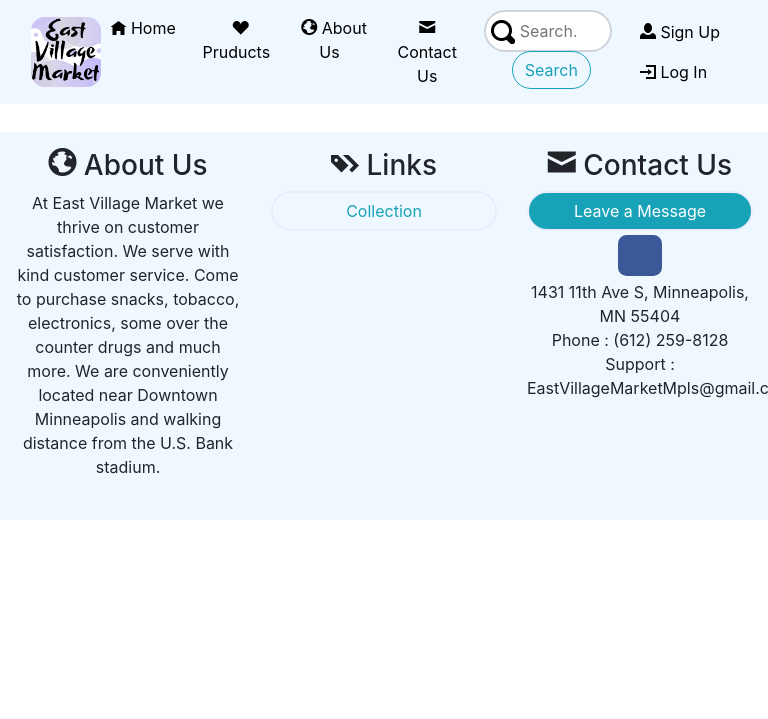
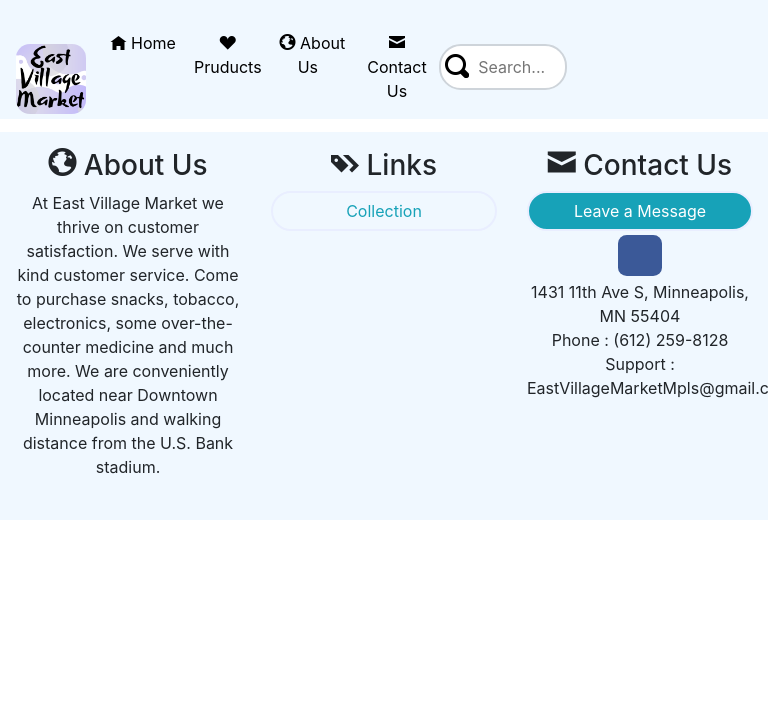
Before and after one commit to Ryadba/East-Village, an ASP.NET MVC app: page /Test in a window 768 px wide; the page is wider, and only the part inside the window is pictured. Shown: the top 719 px of that part. Run offline with ASP.NET Core 8 and stand-ins for ASP.NET MVC 5, Linux system fonts and the light colour scheme; the project's own start-up code is not run, and a stand-in starts its controllers and pages; some libraries are stand-ins or nearby versions; some web fonts are replaced.

Commit message:
Replaced Search button with Clickable Search Icon Navbar design modification

```diff
--- a/East Village/Content/style.css
+++ b/East Village/Content/style.css
@@ -136,17 +136,66 @@ input {
     border-radius: 22px;
     background-color: white;
     background-image: url('../Content/magnifying-glass-3x.png');
-    background-position: 5px 8px;
-    padding: 7px 34px;
-    margin: -1px 10px;
+    background-position: 4px 8px;
+    padding: 9px 10px 9px 37px;
+    margin: 10px 68px -11px 10px;
     background-repeat: no-repeat;
     transition: width 0.4s ease-in-out;
 }
 
-.searchM {
-    background-image: url('../Content/magnifying-glass-3x.png');
-    background-position: 4px 8px;
-    background-repeat: no-repeat;
+@media screen and (max-width: 768px) {
+    .searchM {
+        display: none;
+    }
+
+    .nav-item {
+        text-align: center !important
+    }
+
+    #searchName {
+        margin: 0px;
+    }
+
+    .logoC {
+        margin-top: -10px;
+        margin-bottom: -49px;
+        position: relative;
+    }
+
+    .navbar-toggler {
+        margin-top: -12px;
+        margin-bottom: 12px;
+    }
+
+    .userPanel {
+        margin-top: -336px;
+    }
+
+    .userPanelSignedIn {
+        margin-top: -330px;
+    }
+
+    .nav-item {
+        padding-top: 15px;
+    }
+
+    .linkPad {
+        padding: 0px 35px 0px;
+    }
+   }
+
+@media screen and (min-width: 768px) {
+    .searchMeg {
+        border-radius: 16px;
+        padding-bottom: 23px !important;
+        padding-right: 18px !important;
+        margin-top: -50px;
+        margin-left: 14px;
+        background-color: white;
+        background-image: url(../Content/magnifying-glass-3x.png);
+        background-position: 2px 2px;
+        background-repeat: no-repeat;
+    }
 }
 
 #searchName:focus {
@@ -280,6 +329,7 @@ input[type=checkbox]:checked ~ label > img {
         margin-bottom: 49px;
     }
 }
+
 @media (min-width: 576px) and (max-width:821px) {
 
     #js-top {
@@ -304,6 +354,7 @@ input[type=checkbox]:checked ~ label > img {
         margin-bottom: 260px;
     }
 }
+
 @media (min-width: 957px) and (max-width: 1053px) {
 
     #js-top {
@@ -311,6 +362,7 @@ input[type=checkbox]:checked ~ label > img {
         margin-bottom: 249px;
     }
 }
+
 @media (min-width: 1053px) and (max-width: 1500px) {
 
     #js-top {
--- a/East Village/Views/Home/About.cshtml
+++ b/East Village/Views/Home/About.cshtml
@@ -8,8 +8,7 @@
                 <h1>
                     <b>
                         At East Village Market we thrive on customer satisfaction.
-                        We serve with kind customer service. Come to purchase snacks, tobacco, electronics, some over
-                        the counter drugs and much more. We are conveniently located near Downtown Minneapolis and walking
+                        We serve with kind customer service. Come to purchase snacks, tobacco, electronics, some over-the-counter medicine and much more. We are conveniently located near Downtown Minneapolis and walking
                         distance from the U.S. Bank stadium. So if you are ever near the stadium or Elliot Park and need a snack, drink
                         or maybe a pack of smokes stop by East Village Market. We look forward to serving you.
                     </b>
--- a/East Village/Views/Shared/_Layout.cshtml
+++ b/East Village/Views/Shared/_Layout.cshtml
@@ -15,12 +15,11 @@
 <body>
     <!--Navbar-->
     <nav class="navbar navbar-default navbar-light navbar-expand-md fixed-top">
-
+        <a href="~/Home" class="navbar-brand mx-auto logoC navhov">
+            <img src="~/Content/EVM_Logo.png" alt="East Village Market" width="70" style="border-radius: 20%;" />
+        </a>
         <div class="container-fluid">
-            <a href="~/Home" class="navbar-brand mx-auto navhov">
-                <img src="~/Content/EVM_Logo.png" alt="East Village Market" width="70" style="border-radius: 20%;" />
-            </a>
-            <button class="navbar-toggler mx-auto" type="button" data-toggle="collapse"
+            <button class="navbar-toggler" type="button" data-toggle="collapse"
                     data-target="#navbarToggler1" aria-controls="navbarToggler1" aria-expanded="true" aria-label="Toggle navigation">
                 <span class="navbar-toggler-icon"></span>
             </button>
@@ -57,10 +56,10 @@
                 </ul>
                 <div class="nav-item">
                     @using (Html.BeginForm("Search", "Home", FormMethod.Post))
-                    {
-                        <input type="text" aria-label="Search" name="searchName" id="searchName" placeholder="Search..." />
-                        <button class="btn btn-outline-info" type="submit" value="Search" style="margin-left: 38px;border-radius: 22px;margin-bottom: 0.28rem!important;">Search</button>
-                    }
+                {
+                    <input type="text" aria-label="Search" name="searchName" id="searchName" placeholder="Search..." />
+                    <button class="btn searchMeg searchM" type="submit" value="Search"></button>
+            }
                 </div>
                 <!--Partial Login -->
                 @Html.Partial("_Login")
@@ -86,7 +85,9 @@
                         About Us
                     </h3>
                     <p>
-                        At East Village Market we thrive on customer satisfaction. We serve with kind customer service. Come to purchase snacks, tobacco, electronics, some over the counter drugs and much more.
+                        At East Village Market we thrive on customer satisfaction. We serve with kind customer service.
+                        Come to purchase snacks, tobacco, electronics,
+                        some over-the-counter medicine and much more.
                         We are conveniently located near Downtown Minneapolis and walking distance from the U.S. Bank stadium.
                     </p>
                 </div>
--- a/East Village/Views/Shared/_Login.cshtml
+++ b/East Village/Views/Shared/_Login.cshtml
@@ -10,12 +10,12 @@
         var CurrentUser = db.Users.Where(a => a.Id == UserID).SingleOrDefault();
 
         @Html.AntiForgeryToken()
-<ul class="nav navbar-nav navbar-light ml-auto navbar-right">
+<ul class="nav navbar-nav navbar-light ml-auto navbar-right userPanelSignedIn">
 
     <li class="dropdown">
         <button class="btn btn-outline-secondary dropdown-toggle curved" type="button" id="dropdownMenu2" data-toggle="dropdown" aria-haspopup="true" aria-expanded="false">
             <span class="oi oi-person"></span>
-            <strong>Welcome : @CurrentUser.UserName</strong>
+            <strong>Welcome<br /> &nbsp @CurrentUser.UserName</strong>
         </button>
         <div class="dropdown-menu navbar-user dropdown-menu-right" aria-labelledby="dropdownMenu2">
             <button class="dropdown-item oi oi-person img-size btn-block" type="button"><strong>&nbsp;@CurrentUser.UserName</strong></button>
@@ -34,14 +34,14 @@
 }
 else
 {
-        <ul class="nav navbar-nav navbar-light ml-auto navbar-right">
-            <li class="nav-item navhov">
+        <ul class="nav navbar-nav navbar-light ml-auto navbar-right userPanel">
+            <li class="nav-item navhov linkPad">
                 <a class="nav-link" style="color:black" href="~/Account/Register">
                     <i class="oi oi-person"></i>
                     Sign Up
                 </a>
             </li>
-            <li class="nav-item navhov">
+            <li class="nav-item navhov linkPad">
                 <a class="nav-link" style="color:black" href="~/Account/Login">
                     <i class="oi oi-account-login"></i>
                     Log In
```
